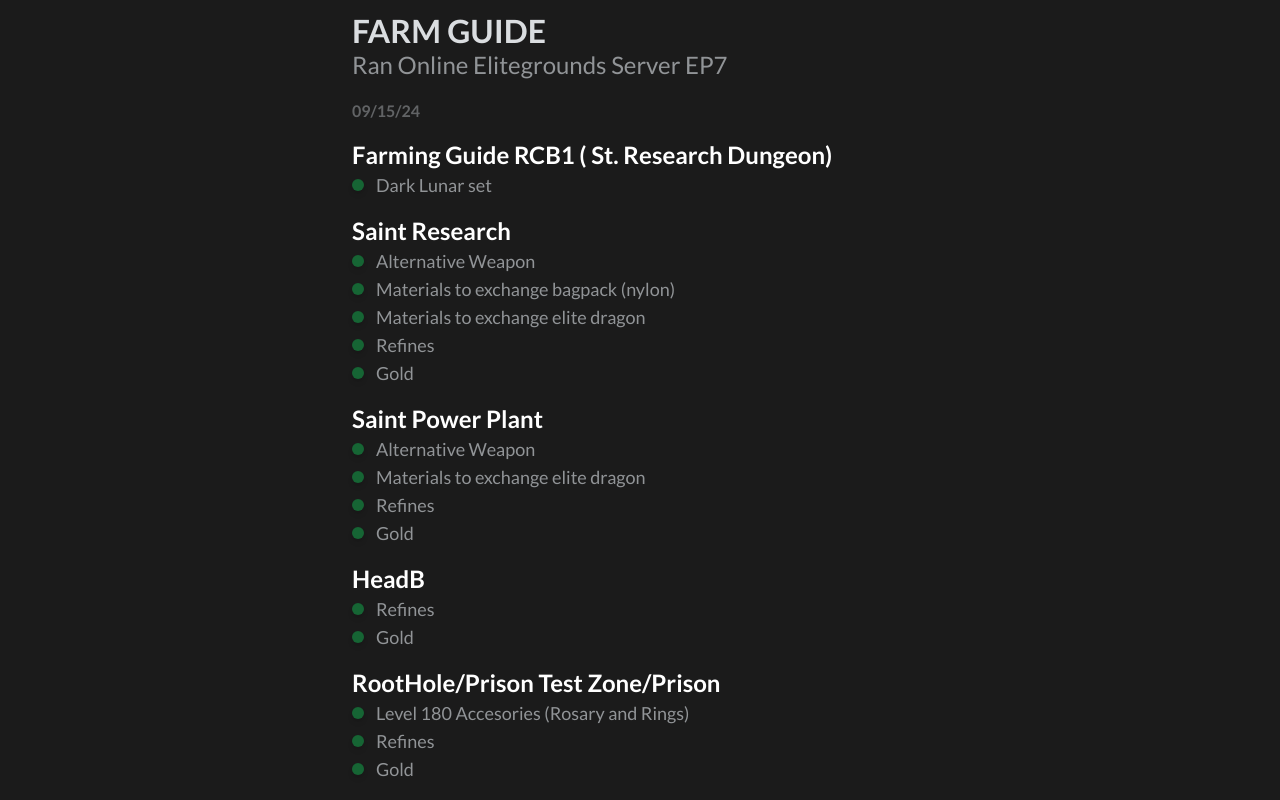
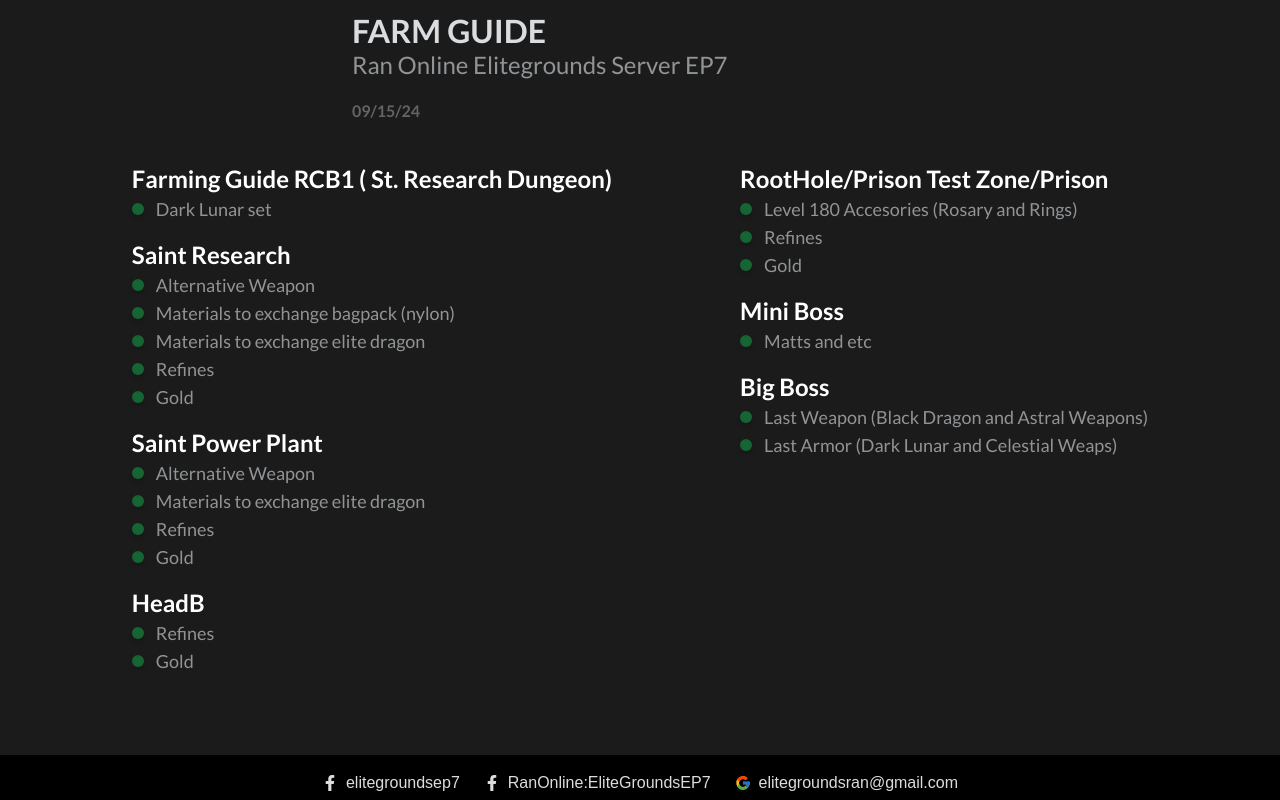
Before and after one commit to haroldm2598/elitegrounds, a Next.js app: page /newbie-guides/0 in a window 1280 px wide. Shown: the part 500-1300 px from the top of the page. Built offline with nearby package versions, Linux system fonts and the light colour scheme.

Commit message:
feat: implement code review

```diff
--- a/app/newbie-guides/[id]/page.tsx
+++ b/app/newbie-guides/[id]/page.tsx
@@ -30,7 +30,12 @@
 		<main className={`${lato.className} bg-custom-main400`}>
 			<section className='min-h-screen max-w-7xl mx-auto py-10 px-4 md:px-0'>
 				{[dataResult]?.map((item, index) => {
+					const midIndex = Math.ceil(item!.descriptions!.length / 2);
+					const firstColumn = item!.descriptions?.slice(0, midIndex);
+					const secondColumn = item!.descriptions?.slice(midIndex);
+
 					return (
+						<>
 							<section
 								key={index}
 								className='w-full md:max-w-xl mx-auto space-y-4'
@@ -55,23 +60,29 @@
 								<h1 className='text-custom-main300 font-semibold opacity-60'>
 									{item!.date}
 								</h1>
+							</section>
 
-							{item!.description &&
-								item!.description.map((item, index) => {
+							{item!.descriptions && (
+								<section className='my-10 flex flex-col lg:flex-row justify-center lg:gap-32'>
+									<section className='space-y-4'>
+										{firstColumn?.map((description, index) => {
 											return (
 												<section
 													className='text-2xl text-white font-semibold'
 													key={index}
 												>
-											<h1>{item.title}</h1>
+													<h1>{description.title}</h1>
 
 													<section>
-												{item.contents.map((item, index) => {
+														{description.contents.map((content, index) => {
 															return (
-														<section key={index} className='flex items-center'>
+																<section
+																	key={index}
+																	className='flex items-center'
+																>
 																	<span className='inline-block w-3 h-3 bg-green-800 rounded-full mr-3 shadow-md'></span>
 																	<h1 className='text-lg text-custom-main300 font-medium'>
-																{item.value}
+																		{content.value}
 																	</h1>
 																</section>
 															);
@@ -80,16 +91,39 @@
 												</section>
 											);
 										})}
-							{/*
+									</section>
 
-							tapos gawa ako ng nullish operator hindi naman kasi lahat ng array meron non
-							ito yung way na may color green na bullet point
-							<section key={index} className='flex items-center'>
+									<section className='space-y-4'>
+										{secondColumn?.map((description, index) => {
+											return (
+												<section
+													className='text-2xl text-white font-semibold'
+													key={index}
+												>
+													<h1>{description.title}</h1>
+
+													<section>
+														{description.contents.map((content, index) => {
+															return (
+																<section
+																	key={index}
+																	className='flex items-center'
+																>
 																	<span className='inline-block w-3 h-3 bg-green-800 rounded-full mr-3 shadow-md'></span>
-								<h1 className='text-custom-main200'>{item.infoName}</h1>
+																	<h1 className='text-lg text-custom-main300 font-medium'>
+																		{content.value}
+																	</h1>
 																</section>
-							*/}
+															);
+														})}
 													</section>
+												</section>
+											);
+										})}
+									</section>
+								</section>
+							)}
+						</>
 					);
 				})}
 			</section>
--- a/app/newbie-guides/page.tsx
+++ b/app/newbie-guides/page.tsx
@@ -1,10 +1,6 @@
-import { Suspense } from 'react';
+import HeadingSection from '@/components/reusable/HeadingSection';
+import NewbieData from '@/components/newbie-guide/NewbieData';
 
-import HeadingSection from '@/components/reusable/HeadingSection';
-import Card from '@/components/newbie-guide/Card';
-import SkeletonCard from '@/components/newbie-guide/SkeletonCard';
-
-import { newbieData } from '@/lib/dataSample';
 import { lato } from '@/lib/font';
 
 export const metadata = {
@@ -18,20 +14,7 @@
 				<HeadingSection title='Newbie Guides' />
 
 				<section className='max-w-5xl mx-auto my-5 lg:my-10 grid grid-cols-1 md:grid-cols-2 lg:grid-cols-3 justify-items-center gap-y-10'>
-					{newbieData?.map((item) => {
-						const { id, imageSrc, title, date } = item;
-						return (
-							<Suspense key={id} fallback={<SkeletonCard />}>
-								<Card
-									key={id}
-									id={id}
-									imageSrc={imageSrc}
-									title={title}
-									date={date}
-								/>
-							</Suspense>
-						);
-					})}
+					<NewbieData />
 				</section>
 			</section>
 		</main>
--- a/components/newbie-guide/Card.tsx
+++ b/components/newbie-guide/Card.tsx
@@ -5,7 +5,7 @@
 
 export default function Card({ id, imageSrc, title, date }: CardProps) {
 	return (
-		<section className='bg-custom-main500 h-80 max-w-72 w-auto flex flex-col rounded-md shadow-lg hover:shadow-2xl transition-all ease-in-out duration-300 overflow-hidden group border-[1px] border-solid border-custom-main600'>
+		<section className='bg-custom-main500 h-80 max-w-72 w-full flex flex-col rounded-md shadow-lg hover:shadow-2xl transition-all ease-in-out duration-300 overflow-hidden group border-[1px] border-solid border-custom-main600'>
 			<figure className=''>
 				<Image
 					src={imageSrc}
@@ -15,18 +15,6 @@
 					alt='thumbnail'
 				/>
 			</figure>
-
-			{/* ORIGINAL CODE */}
-			{/*  max-w-72 for section of the card */}
-			{/* <div className='aspect-[2]'>
-				<Image
-					src={imageSrc}
-					height='1000'
-					width='1000'
-					className='h-auto w-full object-contain transform transition-transform duration-300 group-hover:scale-110'
-					alt='thumbnail'
-				/>
-			</div> */}
 
 			<div className='flex-1 p-2 flex flex-col justify-between'>
 				<div>
--- /dev/null
+++ b/components/newbie-guide/NewbieData.tsx
@@ -0,0 +1,49 @@
+'use client';
+import { useEffect, useState } from 'react';
+
+import Card from '@/components/newbie-guide/Card';
+import SkeletonCard from '@/components/newbie-guide/SkeletonCard';
+
+import { newbieData } from '@/lib/dataSample';
+
+interface NewbieItem {
+	id: string;
+	imageSrc: string;
+	title: string;
+	date: string;
+}
+
+export default function NewbieData() {
+	const [isLoading, setIsloading] = useState<boolean>(true);
+	const [data, setData] = useState<NewbieItem[]>([]);
+
+	useEffect(() => {
+		const fetchData = async () => {
+			await new Promise((resolve) => setTimeout(resolve, 1000));
+			setData(newbieData);
+			setIsloading(false);
+		};
+
+		fetchData();
+	}, []);
+
+	return (
+		<>
+			{isLoading
+				? newbieData.map((_, index) => <SkeletonCard key={index} />)
+				: data?.map((item) => {
+						const { id, imageSrc, title, date } = item;
+
+						return (
+							<Card
+								key={id}
+								id={id}
+								imageSrc={imageSrc}
+								title={title}
+								date={date}
+							/>
+						);
+				  })}
+		</>
+	);
+}
--- a/lib/dataSample.ts
+++ b/lib/dataSample.ts
@@ -22,6 +22,12 @@
 		Icon: FaFacebookF,
 		link: 'https://www.facebook.com/elitegroundsep7',
 		name: 'elitegroundsep7',
+		color: 'text-sky-800'
+	},
+	{
+		Icon: FaFacebookF,
+		link: 'https://www.facebook.com/groups/elitegroundsep7/',
+		name: 'RanOnline:EliteGroundsEP7',
 		color: 'text-sky-800'
 	},
 	{
@@ -69,7 +75,7 @@
 		imageSrc: '/images/chibi.png',
 		title: 'farm guide',
 		date: '09/15/24',
-		description: [
+		descriptions: [
 			{
 				title: 'Farming Guide RCB1 ( St. Research Dungeon)',
 				contents: [{ value: 'Dark Lunar set' }]
--- a/lib/definitions.ts
+++ b/lib/definitions.ts
@@ -22,7 +22,7 @@
 	imageSrc: string;
 	title: string;
 	date: string;
-	description?: Array<DescriptionProps>;
+	descriptions?: Array<DescriptionProps>;
 }
 
 interface DescriptionProps {
```
Lines whose indentation alone changed are shown as unchanged.
